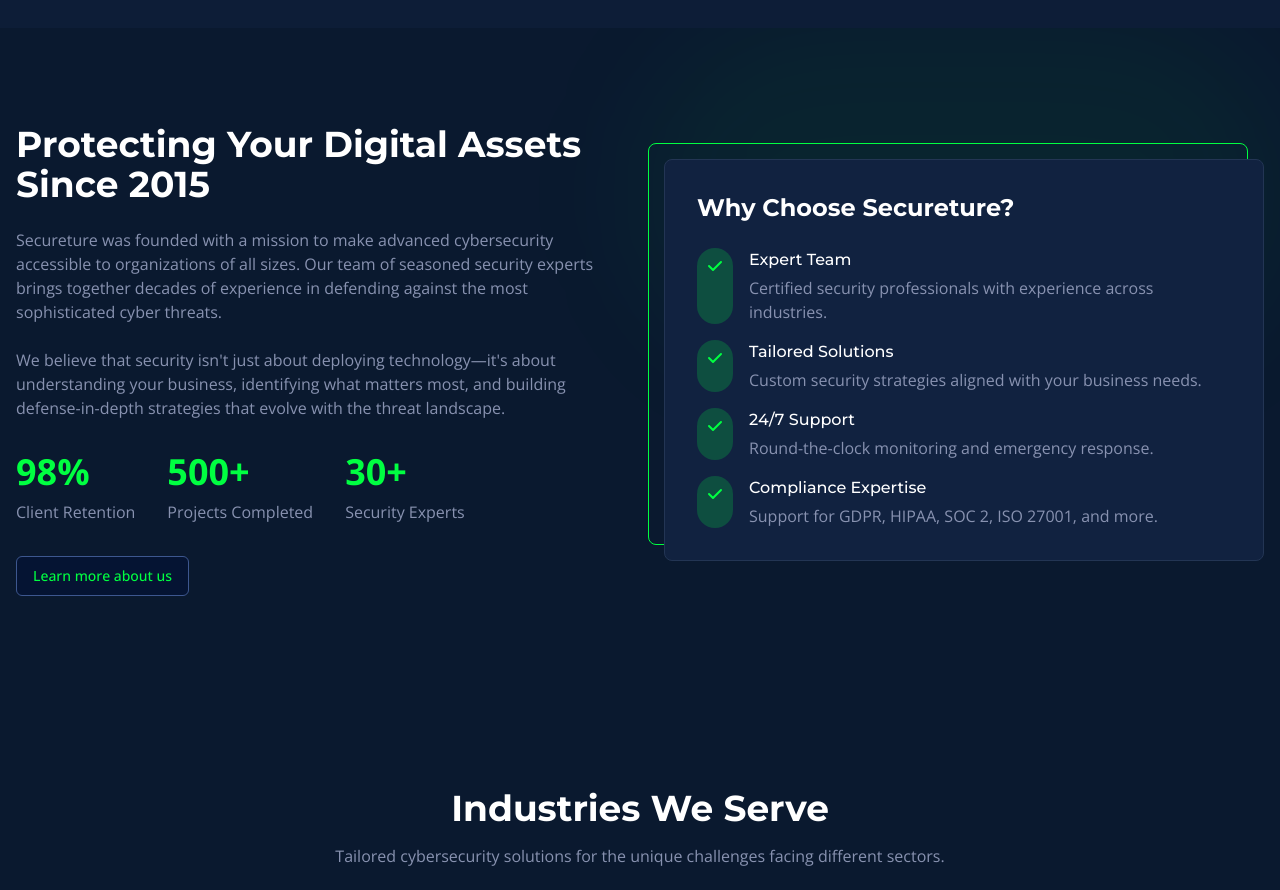
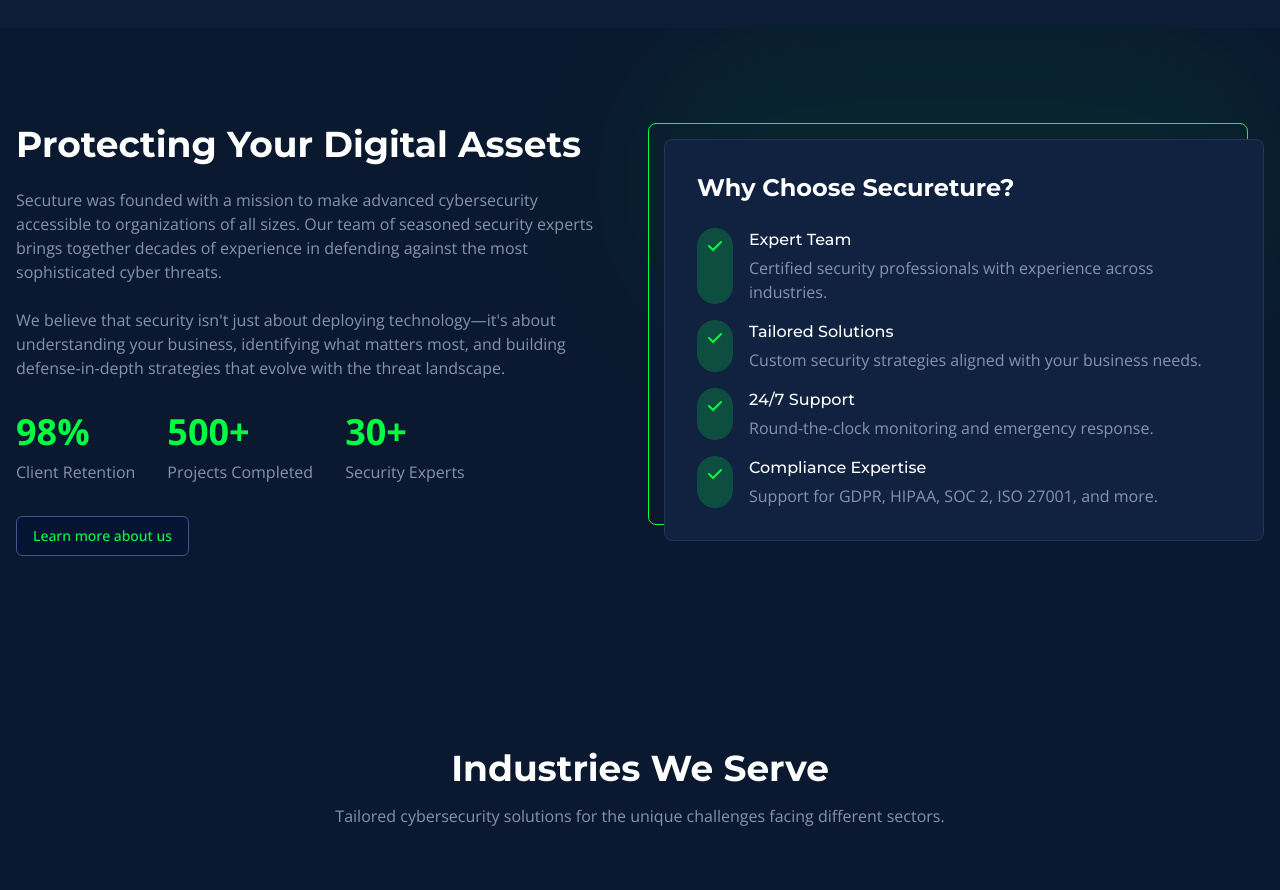
Before and after one commit to ahmedeisa99/secureture-future-web, a React (Vite) app: page / in a window 1280 px wide. Shown: the part 1740-2630 px from the top of the page. Built offline with nearby package versions, Linux system fonts and the light colour scheme.

Commit message:
Fix: Replace "Secureture" with "Secuture"
Replaces all instances of "Secureture" with "Secuture" and removes "Since 2015" from the About section.

```diff
--- a/src/components/home/AboutSection.tsx
+++ b/src/components/home/AboutSection.tsx
@@ -12,10 +12,10 @@ const AboutSection = () => {
         <div className="grid grid-cols-1 lg:grid-cols-2 gap-12 items-center">
           <div>
             <h2 className="text-3xl md:text-4xl font-bold mb-6">
-              Protecting Your Digital Assets Since 2015
+              Protecting Your Digital Assets
             </h2>
             <p className="text-cyber-gray mb-6">
-              Secureture was founded with a mission to make advanced cybersecurity accessible to organizations of all sizes. Our team of seasoned security experts brings together decades of experience in defending against the most sophisticated cyber threats.
+              Secuture was founded with a mission to make advanced cybersecurity accessible to organizations of all sizes. Our team of seasoned security experts brings together decades of experience in defending against the most sophisticated cyber threats.
             </p>
             <p className="text-cyber-gray mb-8">
               We believe that security isn't just about deploying technology—it's about understanding your business, identifying what matters most, and building defense-in-depth strategies that evolve with the threat landscape.
```
